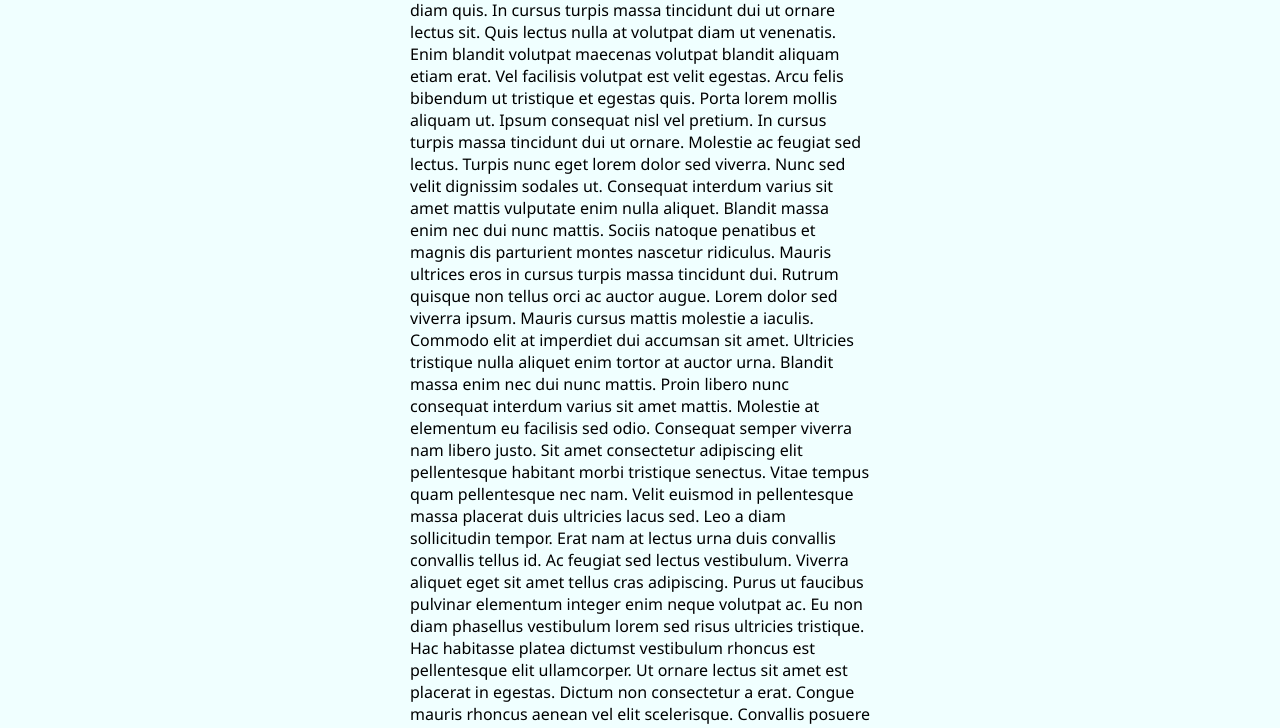
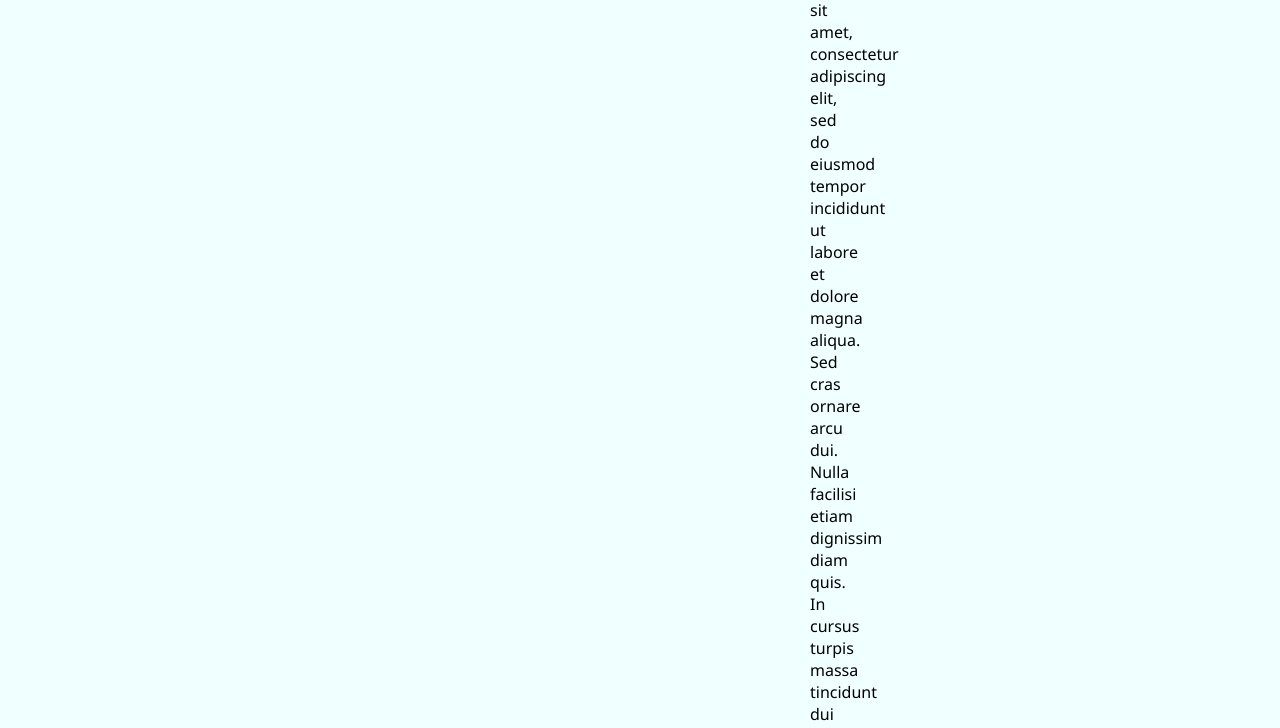
Before and after one commit to kfbminoza/Q1GFA2_Ba_kfbminoza, a plain HTML site: page index.html in a window 1280 px wide. Shown: the part 422-1150 px from the top of the page. Drawn offline with Linux system fonts and the light colour scheme.

Commit message:
Update styles.css

```diff
--- a/styles.css
+++ b/styles.css
@@ -35,8 +35,8 @@ body { background-color: azure;}
     position: relative;
     font-family: 'Segoe UI', Tahoma, Geneva, Verdana, sans-serif;
     padding: 10px;
-    margin-left: 50vh;
-    margin-right: 50vh ;
+    margin-left: 100vh;
+    margin-right: 100vh ;
 }
 .box{
     border: none;
```
